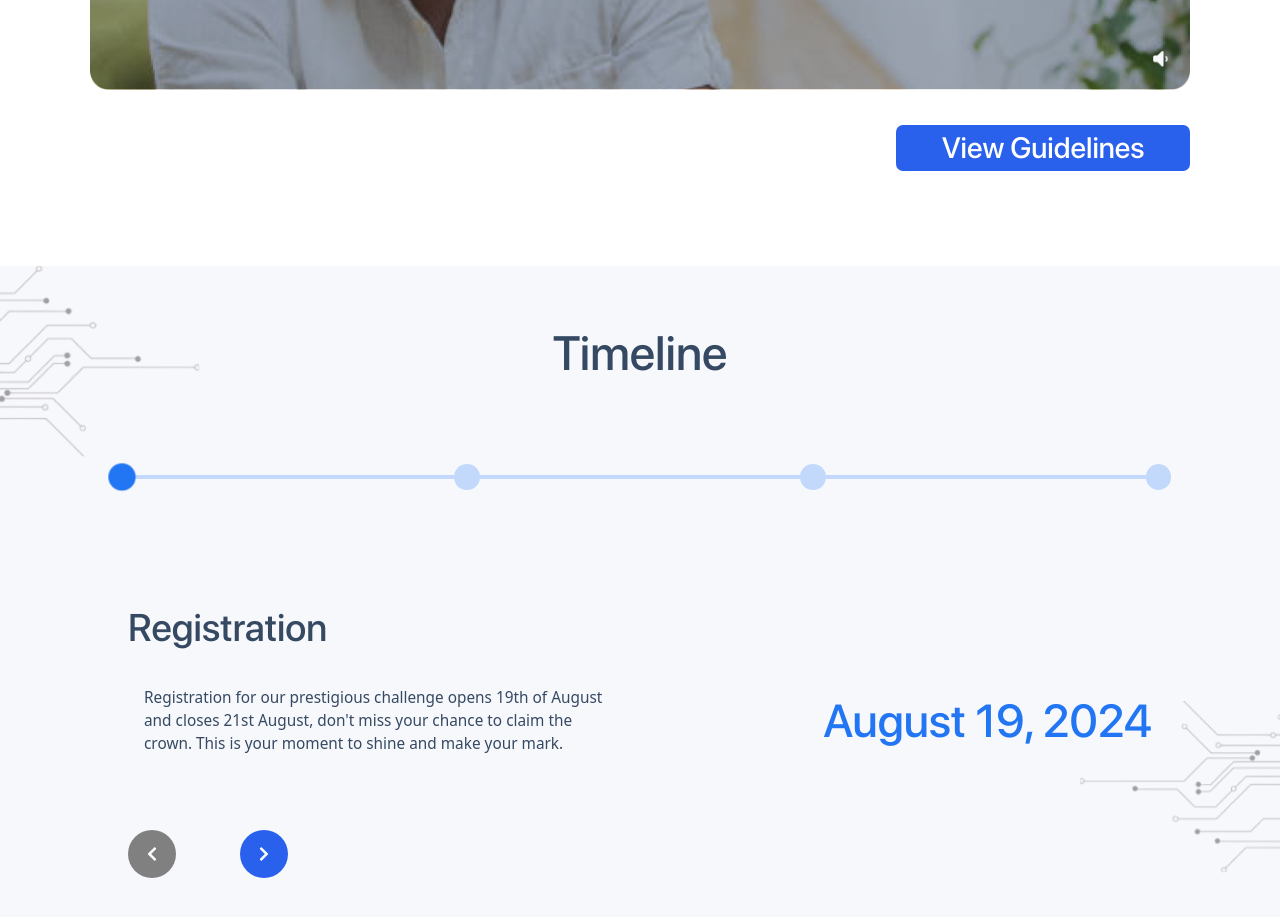
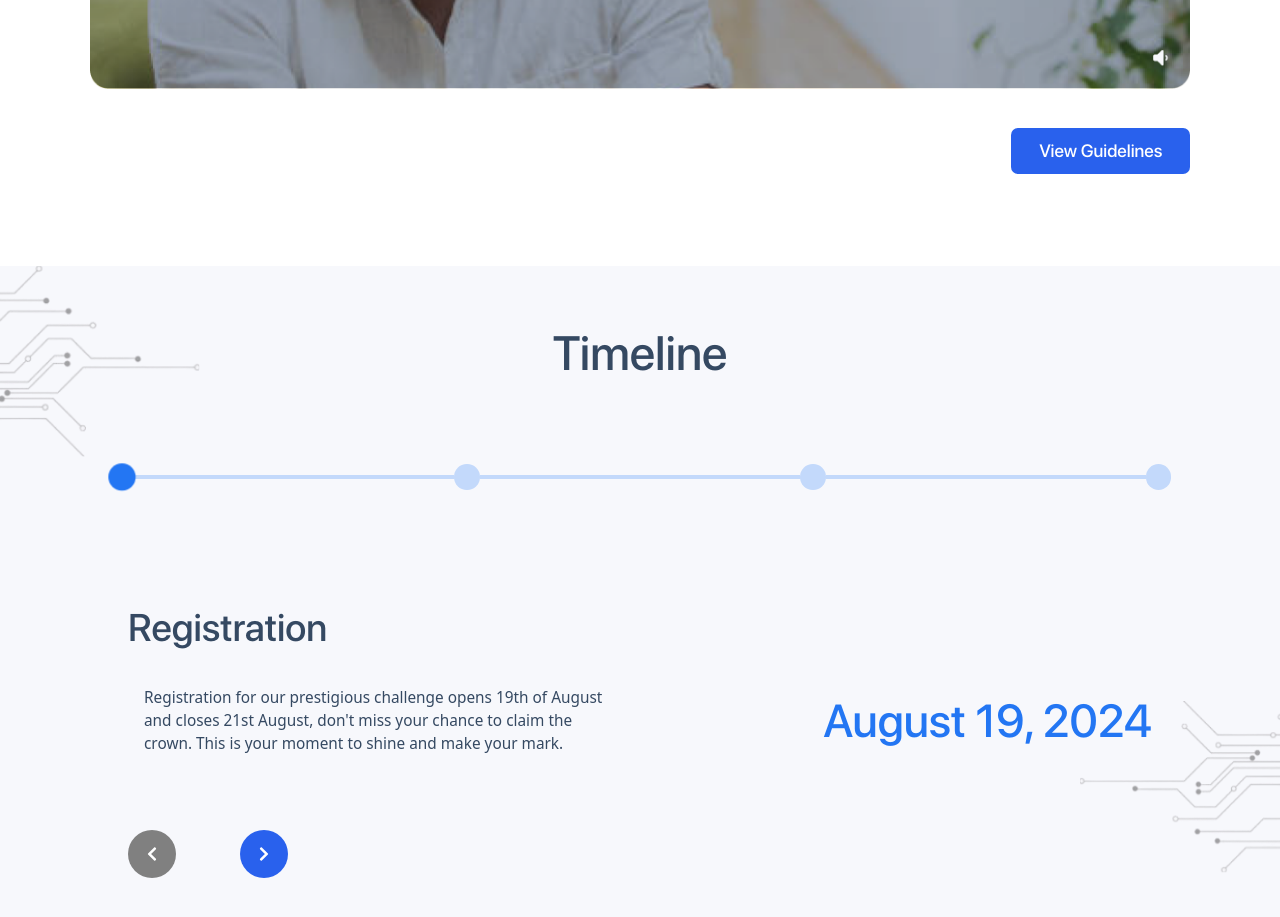
Before and after one commit to Schoolpals/KORA-HACKATHON-FRONTEND, a React (Vite) app: page / in a window 1280 px wide. Shown: the part 1300-2217 px from the top of the page. Built offline with nearby package versions, Linux system fonts and the light colour scheme; a web font is replaced by a local one.

Commit message:
intergration phase in progress

```diff
--- a/src/Component/Information.tsx
+++ b/src/Component/Information.tsx
@@ -17,7 +17,7 @@
             <img loading="lazy" src="/assets/Images/speakingvideoimages.png" alt="imagevideo" className='md:w-[120vw] w-full h-[42vw] xl:h-[60vh]  md:h-[36vw] ' />
           </div>
           <div >
-            <button className='md:w-[23vw] w-[21vw] md:rounded-[7px]  text-[2vw] md:text-[2.3vw] text-white xl:h-[3.6vw] md:h-[6.2vw] h-[7vw]  bg-[#2961ED]' onClick={() => navigate ("/Regulation")}>
+            <button className='md:w-[23vw] xl:w-[14vw] w-[23vw] md:rounded-[7px] xl:text-[1.4vw] text-[2.5vw] md:text-[2.3vw] text-white xl:h-[3.6vw] md:h-[6.2vw] h-[7vw]  bg-[#2961ED]' onClick={() => navigate ("/Regulation")}>
               View Guidelines
             </button>
           </div>
```
